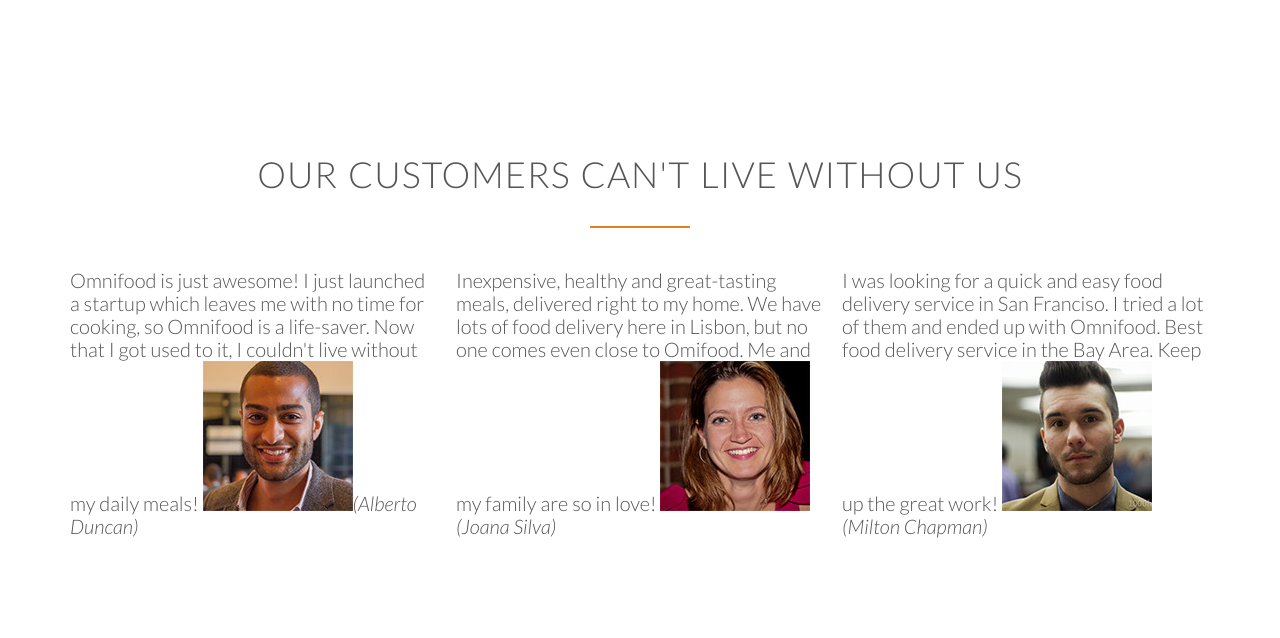
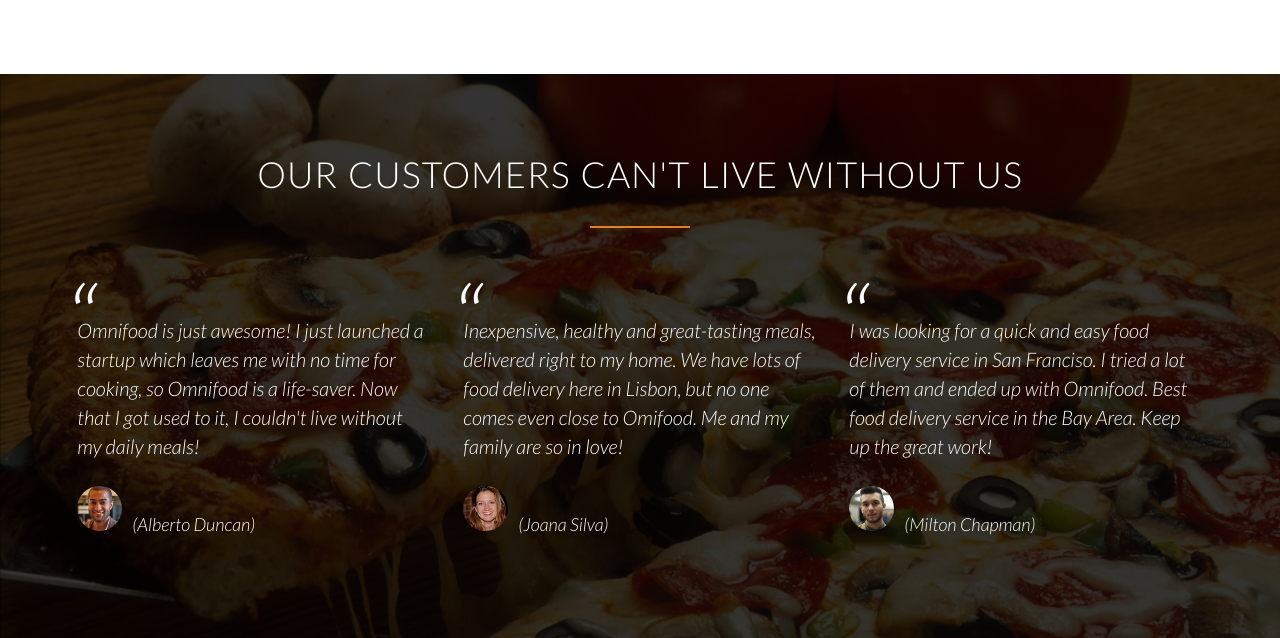
Before and after one commit to makadown/omnifood, a plain HTML site: page index.html in a window 1280 px wide. Shown: the part 3223-3861 px from the top of the page. Drawn offline with Linux system fonts and the light colour scheme; files whose address does not match are found by name.

Commit message:
Finalizando el testimonio de clientes

```diff
--- a/resources/css/styles.css
+++ b/resources/css/styles.css
@@ -235,6 +235,7 @@
     background-size: cover;
     background-position: center;
     height: 100vh;
+    background-attachment: fixed;
 }
 
 .hero-text-box {
@@ -414,3 +415,48 @@
 .city-feature {
     margin-bottom: 5px;
 }
+
+
+/*-------------------------------------*/
+
+
+/*         Testimonials                */
+
+
+/*-------------------------------------*/
+
+.section-testimonials {
+    background-image: linear-gradient(rgba(0, 0, 0, 0.8), rgba(0, 0, 0, 0.8)), url(img/back-customers.jpg);
+    background-size: cover;
+    color: #fff;
+    background-attachment: fixed;
+}
+
+blockquote:before {
+    content: "\201C";
+    font-size: 500%;
+    display: block;
+    position: absolute;
+    top: -5px;
+    left: -5px;
+}
+
+blockquote {
+    padding: 2%;
+    font-style: italic;
+    line-height: 145%;
+    position: relative;
+    margin-top: 40px;
+}
+
+cite {
+    font-size: 90%;
+    margin-top: 25px;
+    display: block;
+}
+
+cite img {
+    height: 45px;
+    border-radius: 50%;
+    margin-right: 10px;
+}
```
Also changed, not shown: resources/css/img/back-customers.jpg (added).
